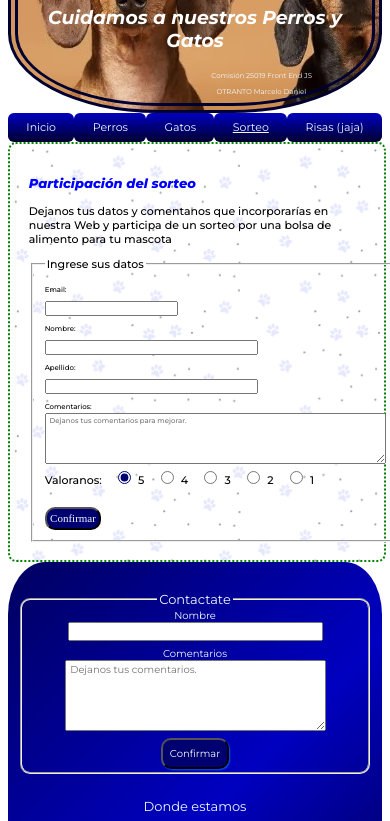
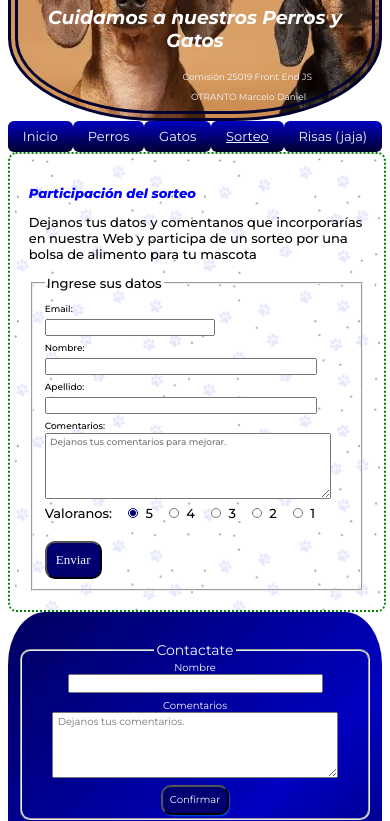
Before and after one commit to Motranto/Trabajo-Practico, a plain HTML site: page pages/sorteo.html in a window 390 px wide. Shown: the part 94-915 px from the top of the page. Drawn offline with Linux system fonts and the light colour scheme; a web font is replaced by a local one.

Commit message:
Add files via upload

```diff
--- a/css/common.css
+++ b/css/common.css
@@ -145,15 +145,15 @@ main{
 
 @media only screen and (max-width:600px) {
     .texto {
-    font-size:7px;
+    font-size:9px;
     }
 
     .texto-G, .menu {
-        font-size: 11px;
+        font-size: 13px;
     }
 
     .ref{
-        font-size: 7px;
+        font-size: 9px;
         margin-right: 60px;
     }
 
@@ -162,7 +162,7 @@ main{
         }
 
     .footer-texto-G {
-        font-size: 13px;
+        font-size: 14px;
     }
 
 }
--- a/css/index.css
+++ b/css/index.css
@@ -30,13 +30,13 @@ li{
 
 
 
-@media only screen and (max-width:500px) {
+@media only screen and (max-width:600px) {
 
     .titulo{
-        font-size: 8px;
+        font-size: 14px;
     }
 
     li{
-        font-size: 6px;
+        font-size: 9px;
     }
 }
--- a/css/risas.css
+++ b/css/risas.css
@@ -6,6 +6,8 @@
 .contenedor-iframe{
     display:flex;
     flex-direction: row;
+
+    flex-wrap: wrap;
 }
 
 .iframe{
--- a/css/sorteo.css
+++ b/css/sorteo.css
@@ -21,7 +21,7 @@ main {
     font-family: 'Cal Sans';
     background-color: #000070;
     color: aliceblue;
-    padding: 1%;
+    padding: 3%;
     border-radius: 10px;
 }
 
@@ -35,13 +35,23 @@ main {
     margin-left: 25px;
     margin-right: 5px;
     accent-color:#000070;
+    width:1.4vw;
+    height:1.4vw;
 }
 
 @media only screen and (max-width:600px) {
     .radio{
         margin-left: 12px;
         margin-right: 3px;
+        width:10px;
+        height:10px;
     }
+
+    #comentario{
+        width:280px;
+        height:60px;
+    }
+
     .title-sorteo{
         font-size:13px;
     }
--- a/pages/sorteo.html
+++ b/pages/sorteo.html
@@ -64,7 +64,7 @@
                 <label class="texto-G" for="1">1</label>
                 <br>
                 <br>
-                <button class="texto-G btn-confirma" type="submit">Confirmar</button>
+                <button class="texto-G btn-confirma" type="submit">Enviar</button>
             </fieldset>
         </form>
     </main>
```
